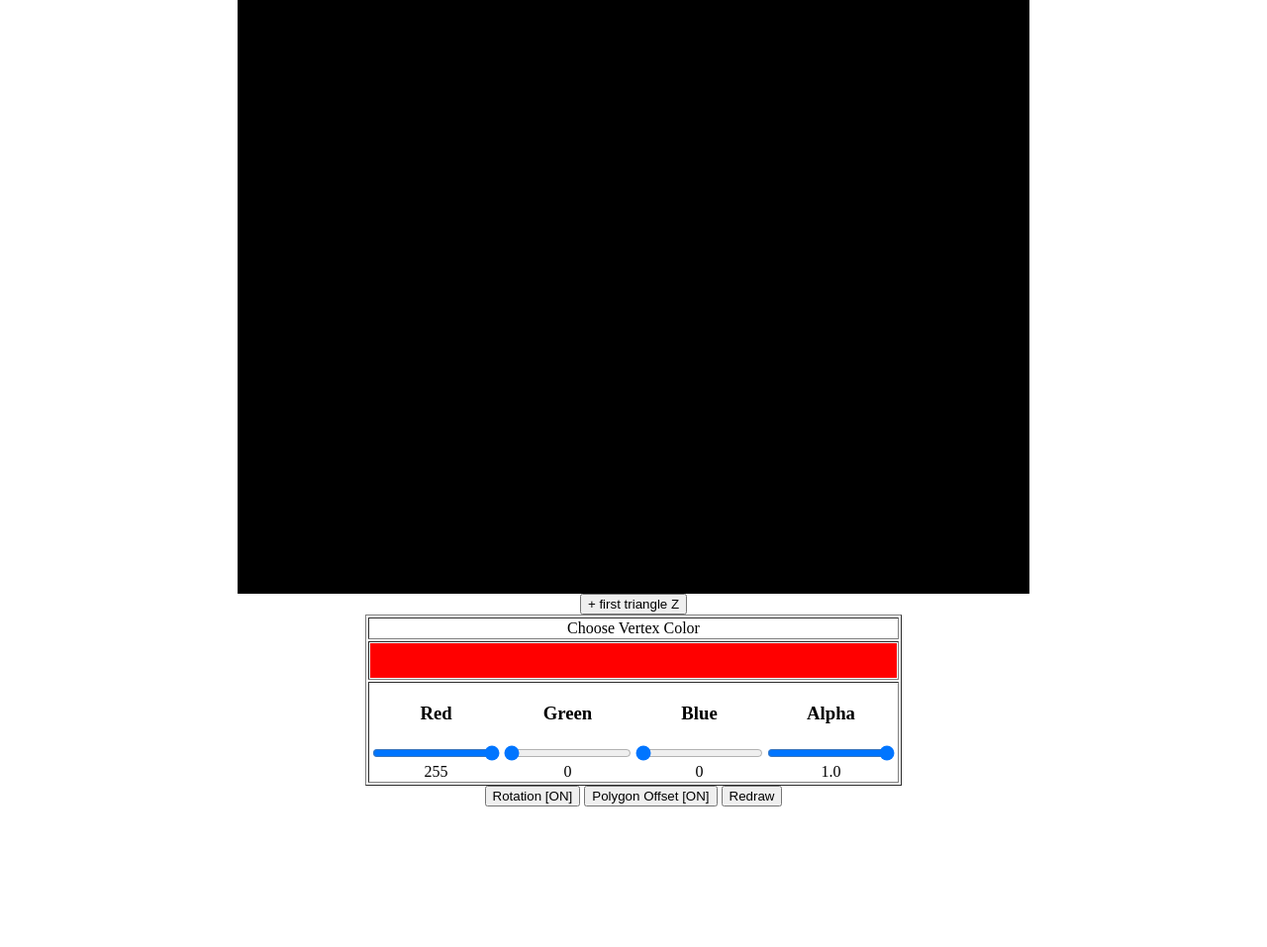
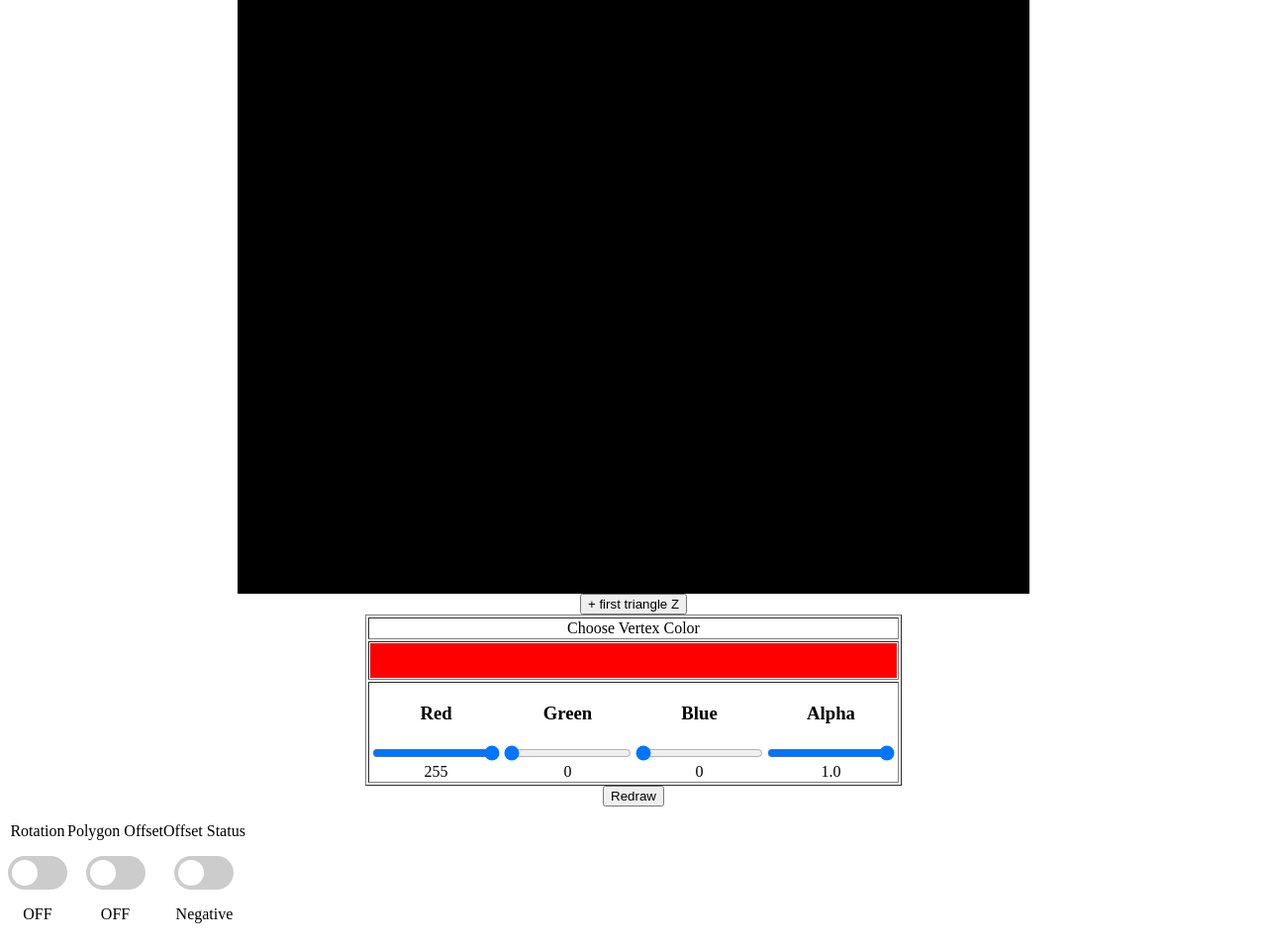
Before and after one commit to teller2016/WebGL-Zfight, a plain HTML site: page index.html in a window 1280 px wide. Shown: the part 66-1023 px from the top of the page at 99% size. Before the commit the page ends 889 px from the top, so only its background shows below. Drawn offline with Linux system fonts and the light colour scheme.

Commit message:
switch button 추가

```diff
--- a/index.html
+++ b/index.html
@@ -79,10 +79,41 @@
 
 
     <div>
-        <input type="button" id="toggle_button" onclick="toggleRotation()" value="Rotation [ON]"/>
-        <input type="button" id="offset_button" onclick="toggleOffset()" value="Polygon Offset [ON]"/>
 
         <input type="button" value="Redraw" onClick="window.location.reload()">
+
+
+    </div>
+
+    <div style="display:flex; flex-direction: row;">
+
+        <div>
+            <p>Rotation</p>
+        <label class="switch" >
+            <input type="checkbox" onclick="toggleRotation()">
+            <span class="slider round"></span>
+          </label>
+          <p id="rotation_button">OFF</p>
+        </div>
+
+        <div>
+            <p>Polygon Offset</p>
+        <label class="switch" >
+            <input type="checkbox" onclick="toggleOffset()">
+            <span class="slider round"></span>
+          </label>
+          <p id="offset_button">OFF</p>
+        </div>
+
+        <div>
+            <p>Offset Status</p>
+        <label class="switch" >
+            <input type="checkbox" onclick="changeOffsetStatus()">
+            <span class="slider round"></span>
+          </label>
+          <p id="offsetStatus_button">Negative</p>
+        </div>
+
 
     </div>
 
--- a/script.js
+++ b/script.js
@@ -119,9 +119,9 @@ var flag_rotation = 1;
 function toggleRotation()
 {
     draw_flag = false;
-    let button = document.getElementById("toggle_button");
-    if(button.value=="Rotation [ON]") button.value = "Rotation [OFF]"
-    else button.value = "Rotation [ON]"
+    let button = document.getElementById("rotation_button");
+    if(button.innerHTML=="OFF") button.innerHTML = "ON"
+    else button.innerHTML = "OFF"
 
 	flag_rotation ^= 1;
 	console.log("flag_animation=", flag_rotation);
@@ -169,6 +169,7 @@ var secondZ = 0.0;
 var thirdZ = 0.0;
 
 var flag_offset=false;
+var flag_offset_status=false;
 
 function incFirstZ(){
     firstZ+=0.05;
@@ -178,11 +179,21 @@ function incFirstZ(){
 function toggleOffset(){
 
     let button = document.getElementById("offset_button");
-    if(button.value=="Polygon Offset [ON]") button.value = "Polygon Offset [OFF]"
-    else button.value = "Polygon Offset [ON]"
+    if(button.innerHTML=="OFF") button.innerHTML = "ON"
+    else button.innerHTML = "OFF"
 
     flag_offset =!flag_offset;
     console.log('Offset ->'+flag_offset);
+}
+
+function changeOffsetStatus(){
+
+    let button = document.getElementById("offsetStatus_button");
+    if(button.innerHTML=="Negative") button.innerHTML = "Positive"
+    else button.innerHTML = "Negative"
+
+    flag_offset_status =!flag_offset_status;
+    console.log('Offset Status ->'+flag_offset_status);
 }
 
 function main() {
@@ -309,6 +320,8 @@ function loop(element, type){
 
     let count = element.vertexData.length;
 
+    let units = 1.0
+
     //drawArrays...
     gl.drawArrays(gl.POINTS, 0, count / 7); // 점 찍기
 
--- a/style.css
+++ b/style.css
@@ -1,3 +1,66 @@
 .color_name_box{
     width:33.3%;
 }
+
+/* The switch - the box around the slider */
+.switch {
+    position: relative;
+    display: inline-block;
+    width: 60px;
+    height: 34px;
+  }
+
+  /* Hide default HTML checkbox */
+  .switch input {
+    opacity: 0;
+    width: 0;
+    height: 0;
+  }
+
+  /* The slider */
+  .slider {
+    position: absolute;
+    cursor: pointer;
+    top: 0;
+    left: 0;
+    right: 0;
+    bottom: 0;
+    background-color: #ccc;
+    -webkit-transition: .4s;
+    transition: .4s;
+  }
+
+  .slider:before {
+    position: absolute;
+    content: "";
+    height: 26px;
+    width: 26px;
+    left: 4px;
+    bottom: 4px;
+    background-color: white;
+    -webkit-transition: .4s;
+    transition: .4s;
+  }
+
+  input:checked + .slider {
+    background-color: #2196F3;
+  }
+
+  input:focus + .slider {
+    box-shadow: 0 0 1px #2196F3;
+  }
+
+  input:checked + .slider:before {
+    -webkit-transform: translateX(26px);
+    -ms-transform: translateX(26px);
+    transform: translateX(26px);
+  }
+
+  /* Rounded sliders */
+  .slider.round {
+    border-radius: 34px;
+  }
+
+  .slider.round:before {
+    border-radius: 50%;
+  }
```
